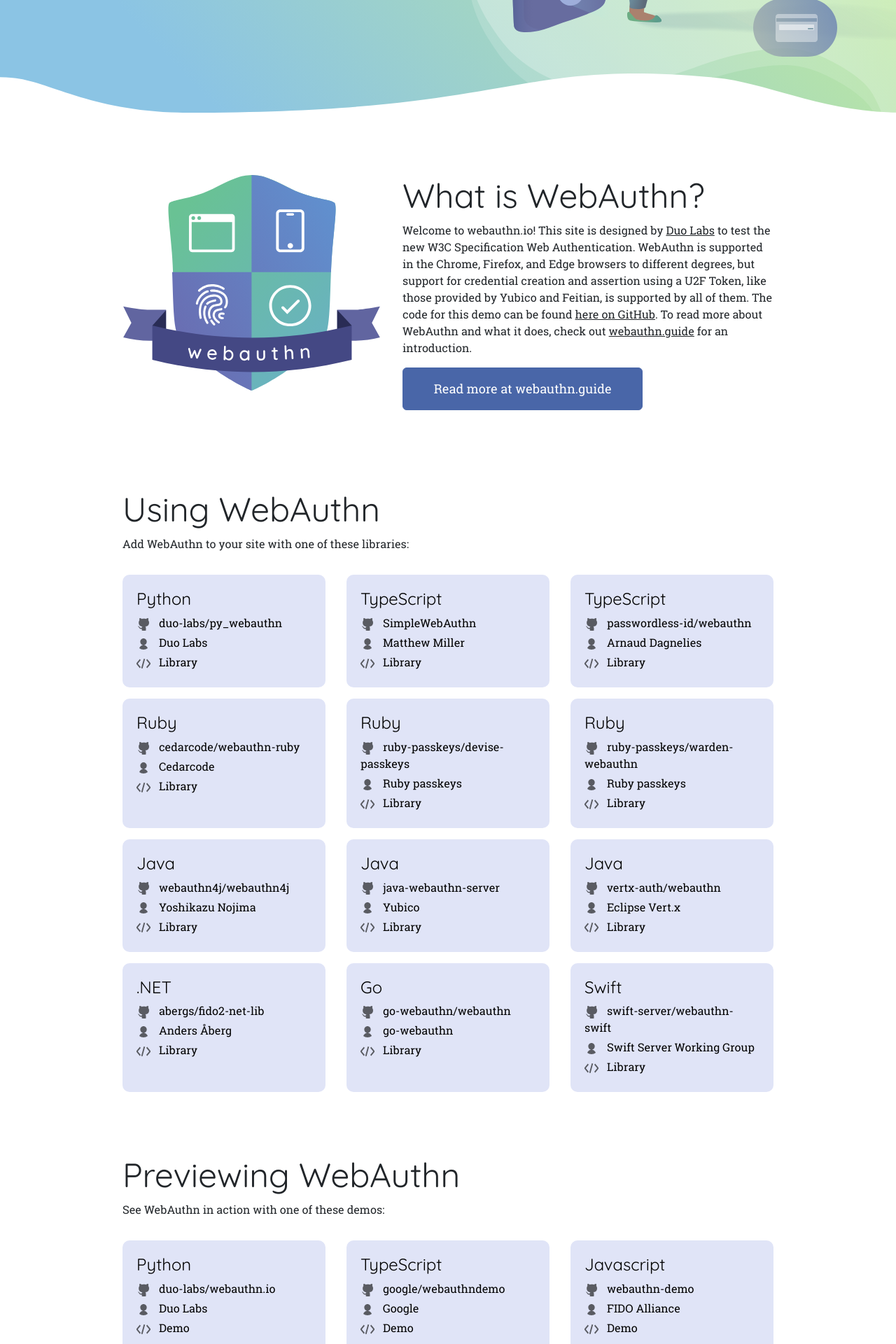
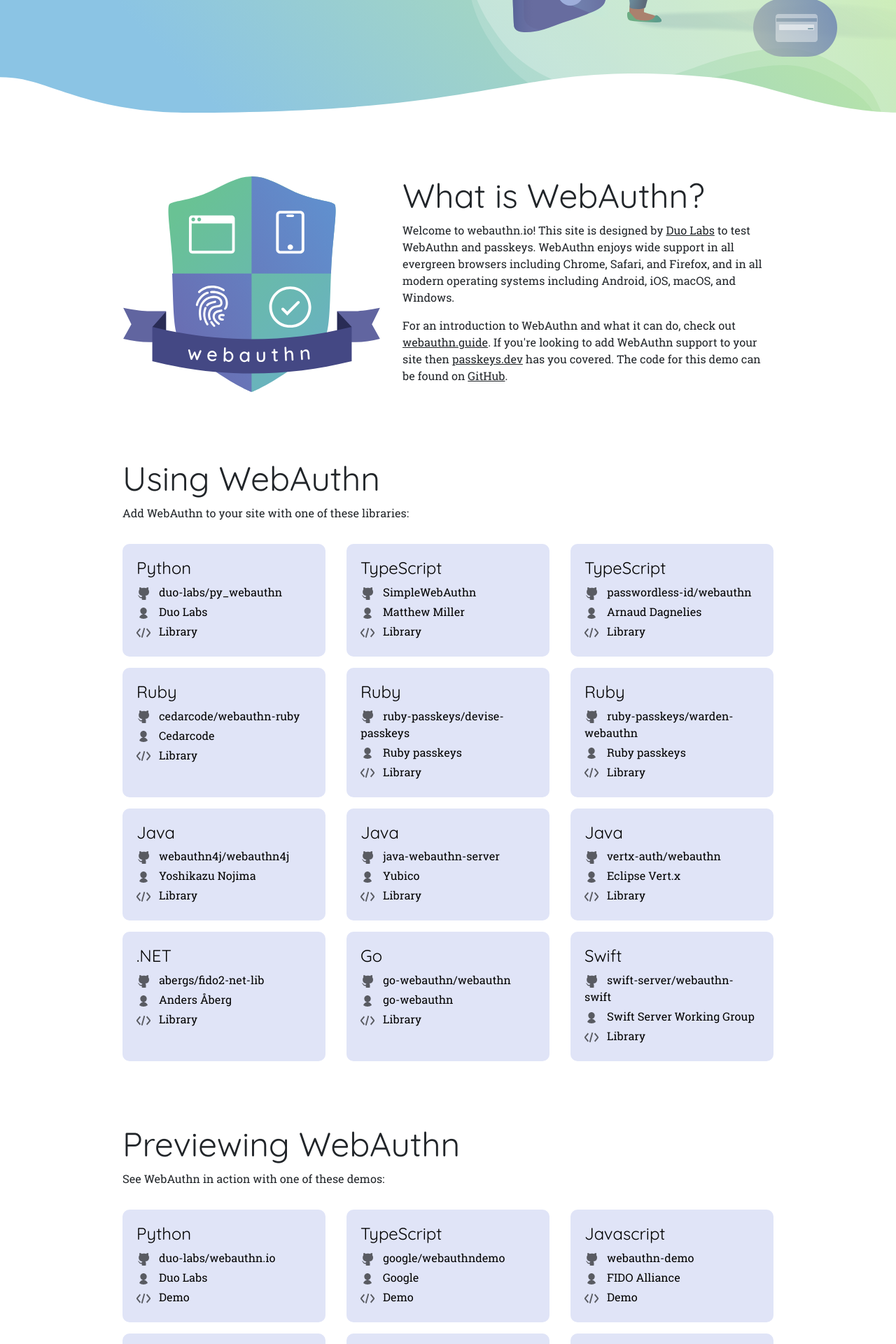
Before and after one commit to duo-labs/webauthn.io, a Django app: page / in a window 1280 px wide. Shown: the part 433-2353 px from the top of the page at 70% size. Run offline with Django 4.2, Linux system fonts and the light colour scheme; parts of the project's set-up code (start-up, migrations or seed data) failed here and were passed over; some libraries are stand-ins or nearby versions.

Commit message:
Modernize What is WebAuthn text

```diff
--- a/_app/homepage/templates/homepage/sections/intro.html
+++ b/_app/homepage/templates/homepage/sections/intro.html
@@ -1,30 +1,35 @@
 {% load static %}
 <section class="intro">
   <div class="row">
-    <div class="col-lg-5 d-flex justify-content-center mb-5">
+    <div class="col-lg-5 d-flex justify-content-center">
       <img role="presentation" alt="" src="{% static 'images/shield.svg' %}" />
     </div>
     <div class="col-lg-7">
       <h3>What is WebAuthn?</h3>
       <p>
         Welcome to webauthn.io! This site is designed by
-        <a href="https://duo.com/labs">Duo Labs</a> to test the new W3C
-        Specification Web Authentication. WebAuthn is supported in the Chrome,
-        Firefox, and Edge browsers to different degrees, but support for
-        credential creation and assertion using a U2F Token, like those provided
-        by Yubico and Feitian, is supported by all of them. The code for this
-        demo can be found
-        <a href="https://github.com/duo-labs/webauthn.io">here on GitHub</a>. To
-        read more about WebAuthn and what it does, check out
-        <a href="https://webauthn.guide">webauthn.guide</a> for an introduction.
+        <a href="https://duo.com/labs">Duo Labs</a>
+        to test WebAuthn and passkeys.
+        WebAuthn enjoys wide support in all evergreen browsers including Chrome, Safari,
+        and Firefox, and in all modern operating systems including Android, iOS, macOS,
+        and Windows.
       </p>
-      <div class="row">
+      <p>
+        For an introduction to WebAuthn and what it can do, check out
+        <a href="https://webauthn.guide" target="_blank">webauthn.guide</a>.
+        If you're looking to add WebAuthn support to your site then
+        <a href="https://passkeys.dev" target="_blank">passkeys.dev</a>
+        has you covered.
+        The code for this demo can be found on
+        <a href="https://github.com/duo-labs/webauthn.io" target="_blank">GitHub</a>.
+      </p>
+      <!-- <div class="row">
         <div class="col-md-8 col-sm-12">
-          <a href="https://webauthn.guide" class="btn btn-primary btn-lg w-100">
+          <a href="https://webauthn.guide" class="btn btn-primary btn-lg w-100" target="_blank">
             Read more at webauthn.guide
           </a>
         </div>
-      </div>
+      </div> -->
     </div>
   </div>
 </section>
```
